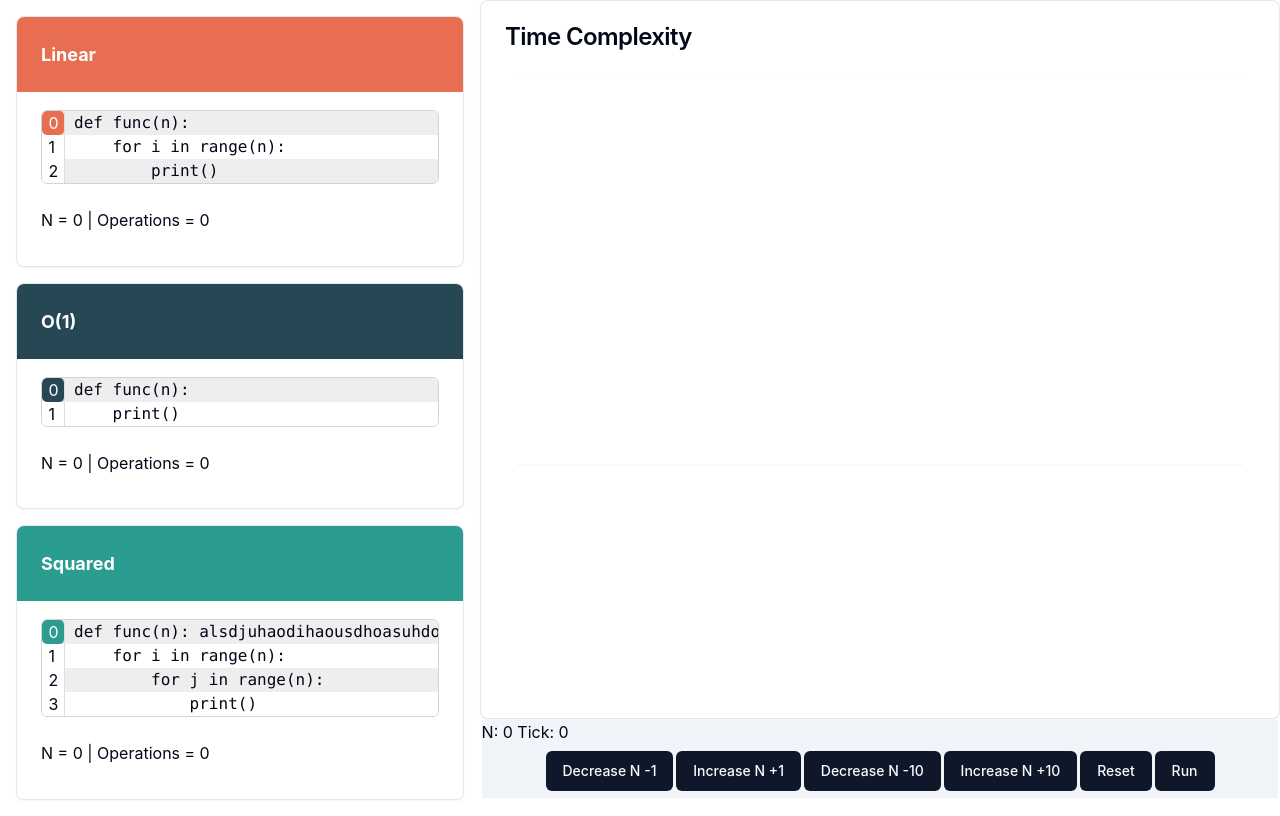
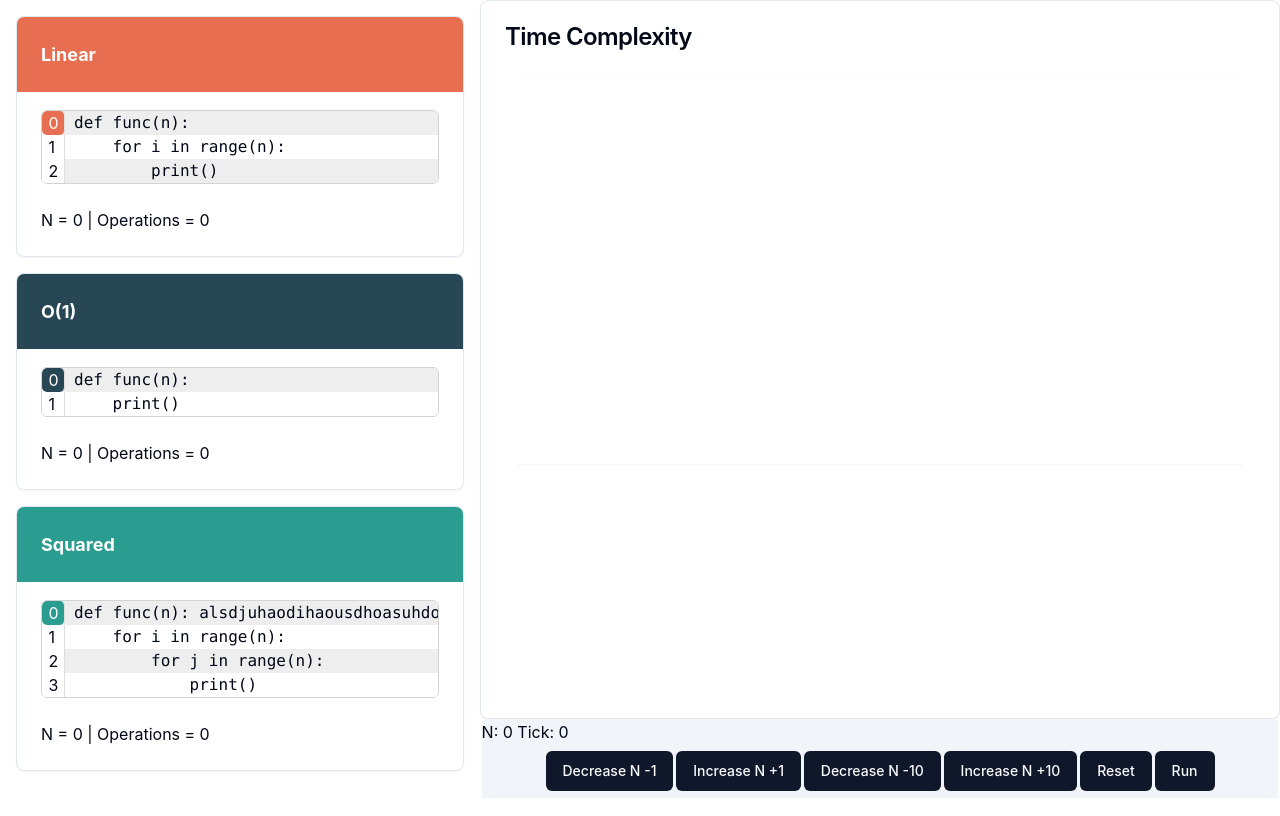
Before and after one commit to Unsynx/bigovisual, a React (Vite) app: page / in a window 1280 px wide. Built offline with nearby package versions, Linux system fonts and the light colour scheme.

Commit message:
Changed how CodeBlocks display, removed stretching to fit

```diff
--- a/src/App.css
+++ b/src/App.css
@@ -2,6 +2,8 @@
   display: flex;
   flex-direction: row;
   width: 100vw;
+  height: 100vh;
+  overflow: hidden;
 }
 
 .side_right {
@@ -14,8 +16,7 @@
 
 .side_left {
   min-width: 30em;
-  display: flex;
-  flex-direction: column;
+
   height: 100vh;
   overflow-y: scroll;
 }
```
